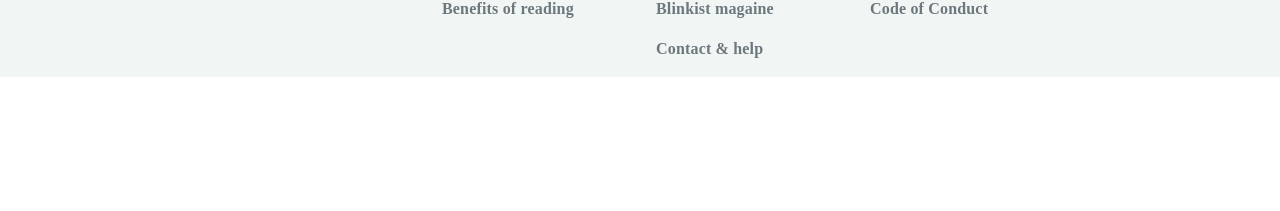
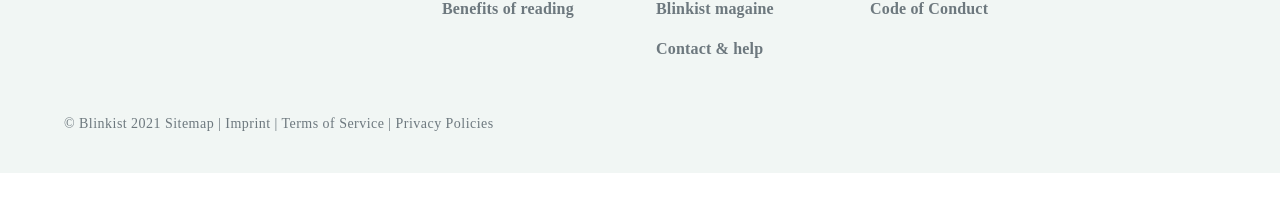
Before and after one commit to SoumyaReddyBheemreddy/Blinkist, a React (Create React App) app: page / in a window 1280 px wide. Shown: the part 573-784 px from the top of the page. Built offline with nearby package versions, Linux system fonts and the light colour scheme; no server answers.

Commit message:
updated style in footer

```diff
--- a/src/components/molecule/card/CardStyle.tsx
+++ b/src/components/molecule/card/CardStyle.tsx
@@ -40,7 +40,7 @@ export const cardStyle = makeStyles((theme) => {
       },
     },
     userIcon:{
-         paddingLeft:"53px",
+         paddingLeft:"47px",
         "&.MuiSvgIcon-root": {
             left: "16.67%",
             right: "16.67%",
@@ -60,7 +60,7 @@ export const cardStyle = makeStyles((theme) => {
     },
     moreicon: {
         paddingTop:"15px",
-        marginLeft: "90%",
+        marginLeft: "87%",
 
     },
     link:{
--- a/src/components/organisms/footer/Footer.tsx
+++ b/src/components/organisms/footer/Footer.tsx
@@ -31,6 +31,13 @@ export default function Footer() {
 
           <NavSection />
         </Box>
+        <Box sx={{padding:"38px 0px"}}>
+          <TypographyTag
+
+              children="© Blinkist 2021 Sitemap   |   Imprint   |   Terms of Service   |   Privacy Policies"
+              variant="caption"
+            />
+          </Box>
       </Container>
     </div>
   );
```
